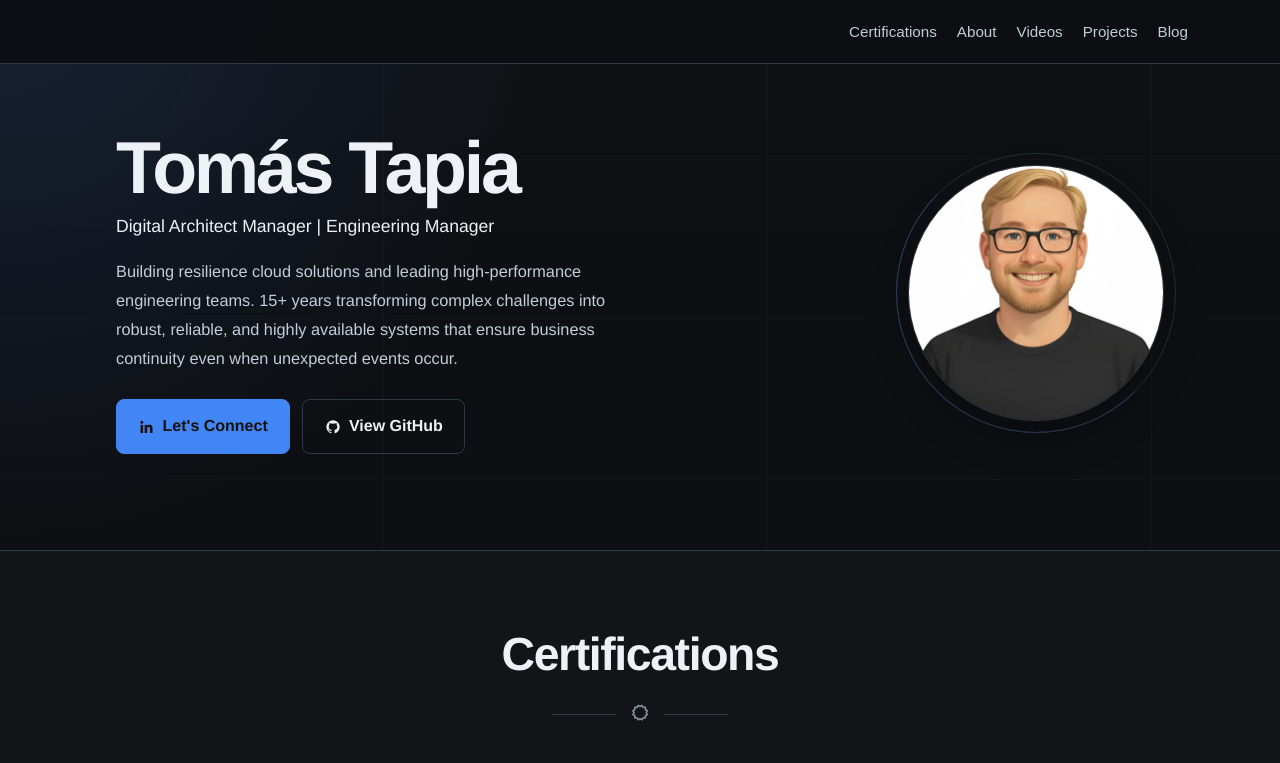
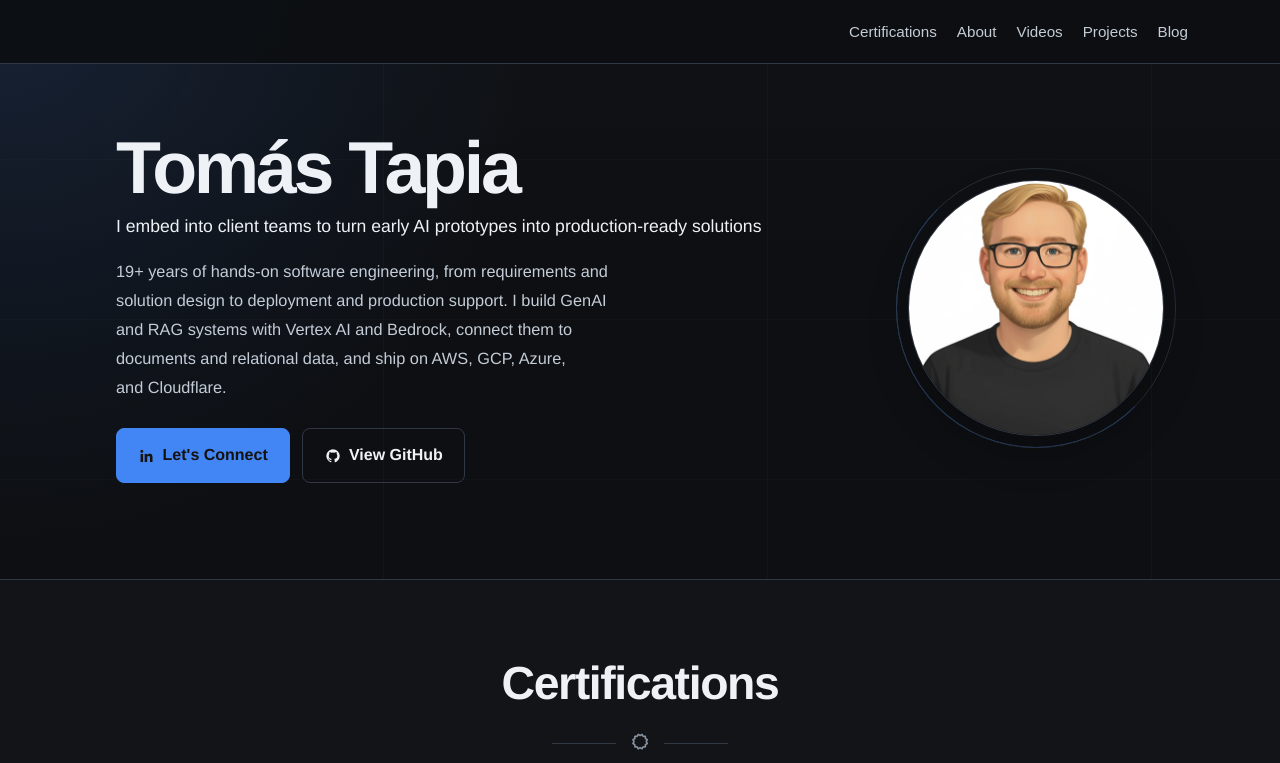
Before and after one commit to tomtapia/tomtapia.github.io, a website built with Vite: page src/index.html in a window 1280 px wide. Shown: the top 763 px of the page. Built offline with nearby package versions, Linux system fonts and the light colour scheme; no server answers.

Commit message:
feat(hero): lead with client-embedded ai delivery

```diff
--- a/src/index.html
+++ b/src/index.html
@@ -98,10 +98,9 @@
         <div class="hero-variant-body hero-variant-body-split">
           <div class="hero-text">
             <h1 class="masthead-heading" id="hero-title">Tomás Tapia</h1>
-            <p class="hero-subtitle">Digital Architect Manager | Engineering Manager</p>
+            <p class="hero-subtitle">I embed into client teams to turn early AI prototypes into production-ready solutions</p>
             <p class="hero-description">
-              Building resilience cloud solutions and leading high-performance engineering teams.
-              15+ years transforming complex challenges into robust, reliable, and highly available systems that ensure business continuity even when unexpected events occur.
+              19+ years of hands-on software engineering, from requirements and solution design to deployment and production support. I build GenAI and RAG systems with Vertex AI and Bedrock, connect them to documents and relational data, and ship on AWS, GCP, Azure, and Cloudflare.
             </p>
             <div class="hero-cta">
               <a href="https://www.linkedin.com/in/ttapia/" class="btn-primary-custom" target="_blank" rel="noopener noreferrer">
@@ -113,7 +112,7 @@
             </div>
           </div>
           <div class="hero-avatar-wrapper">
-            <img class="masthead-avatar" src="assets/images/Me_Simple.webp" alt="Tomás Tapia - IT Solution Architect"
+            <img class="masthead-avatar" src="assets/images/Me_Simple.webp" alt="Tomás Tapia - GenAI Forward Deployed Engineer"
               width="1024" height="1024" loading="eager" />
           </div>
         </div>
```
